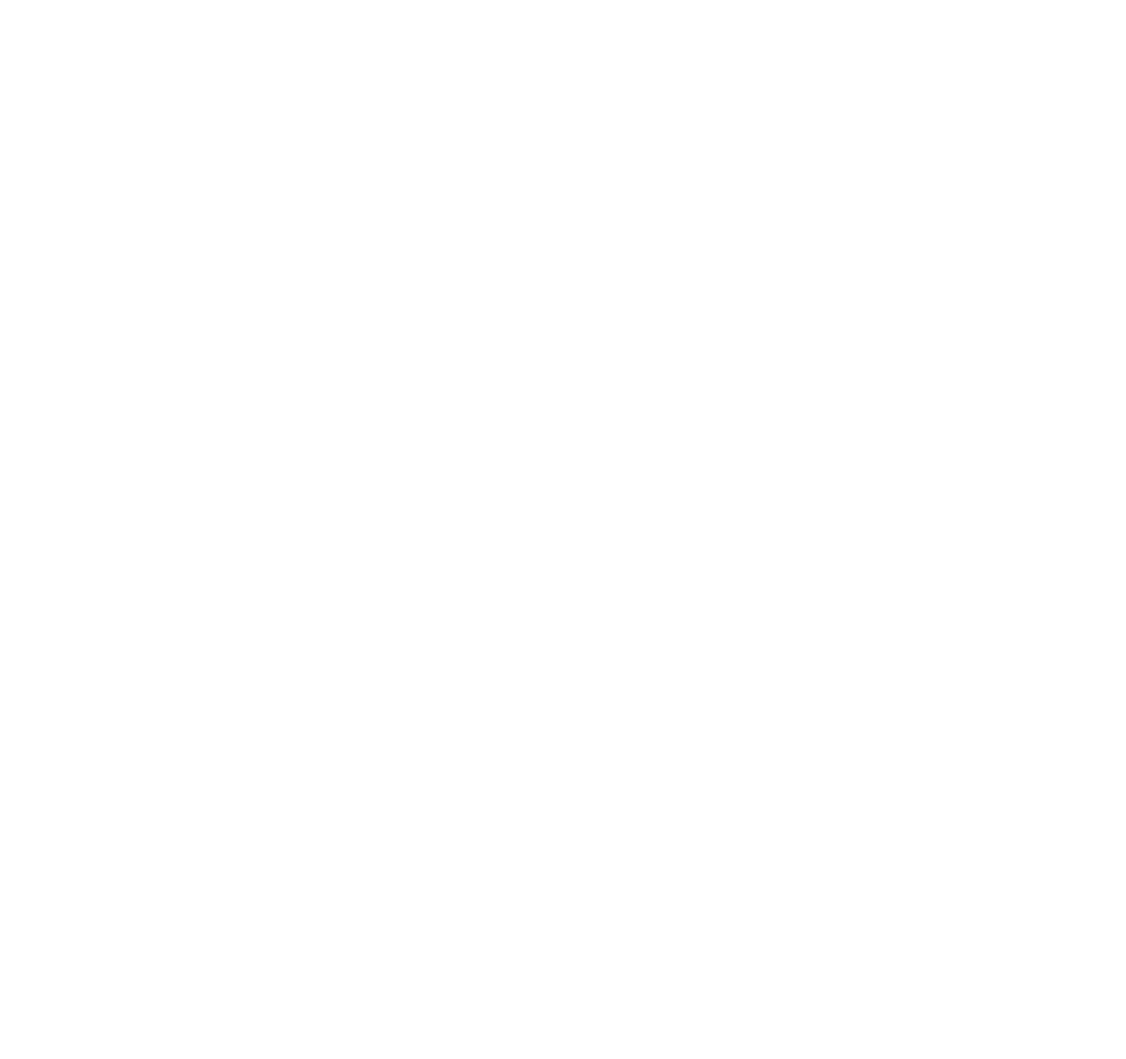
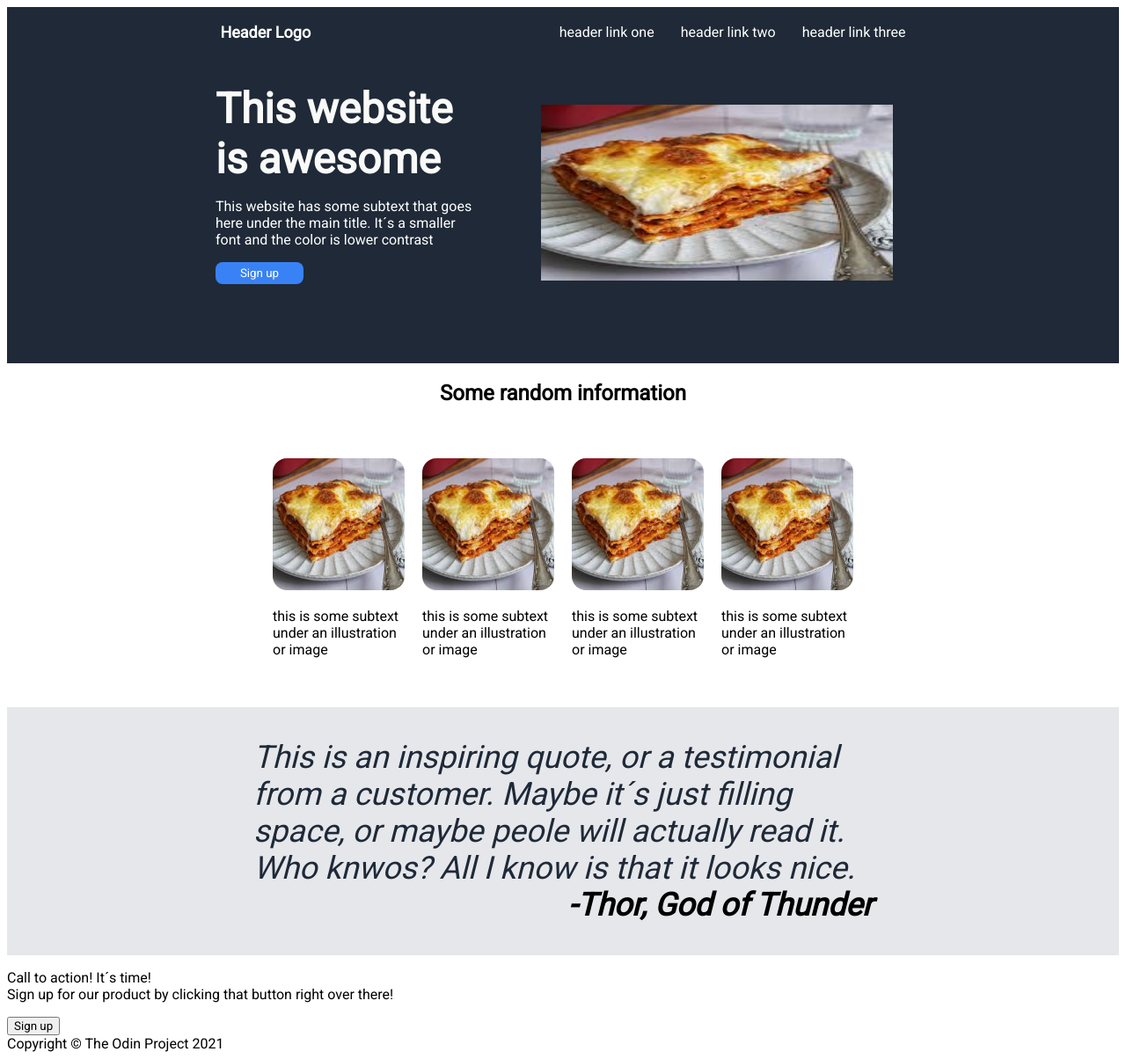
Before and after one commit to Idre23/landingpageproject, a plain HTML site: page index.html in a window 1280 px wide. Shown: the whole page at 88% size. Before the commit the page ends 800 px from the top, so only its background shows below. Drawn offline with Linux system fonts and the light colour scheme.

Commit message:
wrote entire html and styled first three sections

```diff
--- a/css/style.css
+++ b/css/style.css
@@ -0,0 +1,122 @@
+* {
+ font-family: Roboto;
+}
+
+body {
+    font-family: Roboto;
+}
+
+.container{
+    display: flex;
+    flex-direction: column;
+}
+
+.mainone{
+    background-color: #1f2937;
+    color: white;
+}
+
+.navigation {
+   display: flex;
+   justify-content: space-evenly;
+   align-items: center;
+}
+
+.headerlogo {
+    font-size: 18px;
+    font-weight: 700;
+}
+
+ul {
+    display: flex;
+    gap: 30px;
+    list-style: none;
+}
+
+.awesometext {
+    font-size: 48px;
+    color: #f9faf8;
+    font-weight: 900;
+    padding: 0;
+    margin: 30px 0 0 0;
+}
+
+.firsttext-together {
+    display: flex;
+    justify-content: center;
+    align-items: center;
+
+}
+
+.firsttext {
+    display: flex;
+    flex-direction: column;
+    max-width: 300px;
+    margin-right: 20px;
+
+}
+
+.imagefirstmain {
+    display: flex;
+    width: 400px;
+    height: 200px;
+    padding: 20px 20px 60px 50px;
+    }
+
+.buttonone {
+        background-color: #3882f6;
+        color: white;
+        padding: 5px;
+        max-width: 100px;
+        border-radius: 0.5rem;
+        display: flex;
+        justify-content: center;
+        align-items: center;
+        border: transparent;
+        margin-bottom: 90px;
+    }
+
+.maintwo {
+    display: flex;
+    flex-direction: column;
+    align-items: center;
+}
+
+.block {
+    display: flex;
+    padding: 40px;
+    margin: 0 300px;
+    flex-shrink: 1;
+    gap: 20px;
+}
+
+
+.image {
+    border-radius: 1rem;
+    width: 150px;
+    height: auto;
+}
+
+.mainthree {
+    display: flex;
+    flex-direction: column;
+    background-color: #e5e7eb;
+    font-size: 36px;
+    font-style: italic;
+    color: #1f2937;
+    padding: 0 280px;
+
+}
+
+.quotetext {
+    display: flex;
+    margin-bottom: 0;
+}
+
+.quoteauthor {
+    display: flex;
+    justify-content: flex-end;
+    margin-top: 0;
+    font-weight: 900;
+    color: black;
+}
--- a/index.html
+++ b/index.html
@@ -3,9 +3,61 @@
 <head>
     <meta charset="UTF-8">
     <meta name="viewport" content="width=device-width, initial-scale=1.0">
+    <link rel="stylesheet" href="./css/style.css">
+    <link href="https://fonts.googleapis.com/css2?family=Roboto&display=swap" rel="stylesheet">
     <title>Landingpage</title>
 </head>
-<body>
+<body class="container">
+    <section class="mainone">
+        <nav class="navigation">
+           <p class="headerlogo">Header Logo</p>
+            <ul>
+                <li class="navone"><a>header link one</a></li>
+                <li class="navtwo"><a>header link two</a></li>
+                <li class="navthree"><a>header link three</a></li>
+            </ul>
+        </nav>
+        <div class="firsttext-together">
+            <div class="firsttext">
+                <p class="awesometext">
+                This website is awesome
+                </p>
+                <p>
+                This website has some subtext that goes here under the main title. It´s a smaller font and the color is lower contrast
+                </p>
+                <button class="buttonone">Sign up</button>
+            </div>
+            <img class="imagefirstmain" src="./images/lasagna.jpg" alt="lasagna">
+        </div>
+    </section>
 
+    <section class="maintwo">
+        <h2 class="h2">Some random information</h2>
+        <div class="block">
+            <div class="blockone"> <img  class="image" src="./images/lasagna.jpg"> <p>this is some subtext under an illustration or image</p> </div>
+            <div class="blocktwo"> <img class="image" src="./images/lasagna.jpg"> <p>this is some subtext under an illustration or image</p> </div>
+            <div class="blockthree"> <img class="image" src="./images/lasagna.jpg"> <p>this is some subtext under an illustration or image</p> </div>
+            <div class="blockfour"> <img class="image" src="./images/lasagna.jpg"> <p>this is some subtext under an illustration or image</p> </div>
+        </div>
+    </section>
+
+    <section class="mainthree">
+        <div class="quotebox">
+            <p class="quotetext">This is an inspiring quote, or a testimonial from a customer. Maybe it´s just filling space, or maybe peole will actually read it. Who knwos? All I know is that it looks nice.</p>
+            <p class="quoteauthor">-Thor, God of Thunder</p>
+        </div>
+    </section>
+
+    <section class="mainfour">
+        <p>
+            Call to action! It´s time!
+            <br>
+            Sign up for our product by clicking that button right over there!
+        </p>
+        <button>Sign up</button>
+    </section>
 </body>
+<footer>
+    Copyright © The Odin Project 2021
+</footer>
 </html>
```
Also changed, not shown: images/lasagna.jpg (added).
